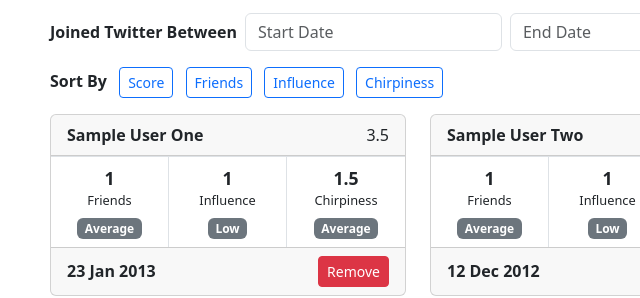
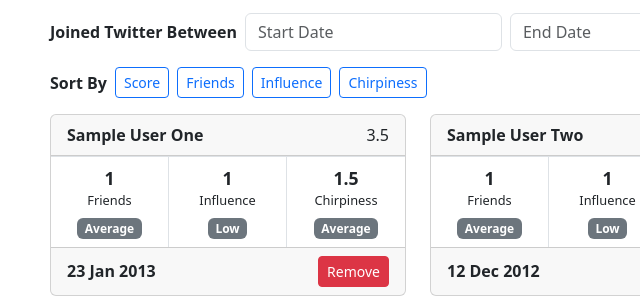
Before and after one commit to yctang-kydon/angularjs-twitter-rubric, a website: page index.html in a window 1280 px wide. Shown: the part 131-429 px from the top of the page, 32-672 px from the left. Drawn offline with nearby package versions, Linux system fonts and the light colour scheme.

Commit message:
Improved sort button spacing

```diff
--- a/css/styles.css
+++ b/css/styles.css
@@ -29,3 +29,11 @@
     min-width: 120px !important;
     max-width: 150px !important;
 }
+
+.sort-buttons {
+    display: flex;
+    flex-wrap: wrap;
+    align-items: center;
+    column-gap: 0.5rem;
+    row-gap: 0.5rem;
+}
--- a/templates/app.template.html
+++ b/templates/app.template.html
@@ -33,9 +33,10 @@
         </div>
     </div>
 
-    <div class="mb-3">
+    <div class="sort-buttons mb-3">
         <strong>Sort By</strong>
-        <button class="btn btn-sm ms-2"
+
+        <button class="btn btn-sm"
         ng-class="{
             'btn-primary': $ctrl.sortField === 'total',
             'btn-outline-primary': $ctrl.sortField !== 'total'}"
@@ -45,7 +46,7 @@
         </span>
         </button>
 
-        <button class="btn btn-sm ms-2"
+        <button class="btn btn-sm"
         ng-class="{
             'btn-primary': $ctrl.sortField === 'friends',
             'btn-outline-primary': $ctrl.sortField !== 'friends'}"
@@ -55,7 +56,7 @@
         </span>
         </button>
 
-        <button class="btn btn-sm ms-2"
+        <button class="btn btn-sm"
         ng-class="{
             'btn-primary': $ctrl.sortField === 'influence',
             'btn-outline-primary': $ctrl.sortField !== 'influence'}"
@@ -65,7 +66,7 @@
         </span>
         </button>
 
-        <button class="btn btn-sm ms-2"
+        <button class="btn btn-sm"
         ng-class="{
             'btn-primary': $ctrl.sortField === 'chirpiness',
             'btn-outline-primary': $ctrl.sortField !== 'chirpiness'}"
```
